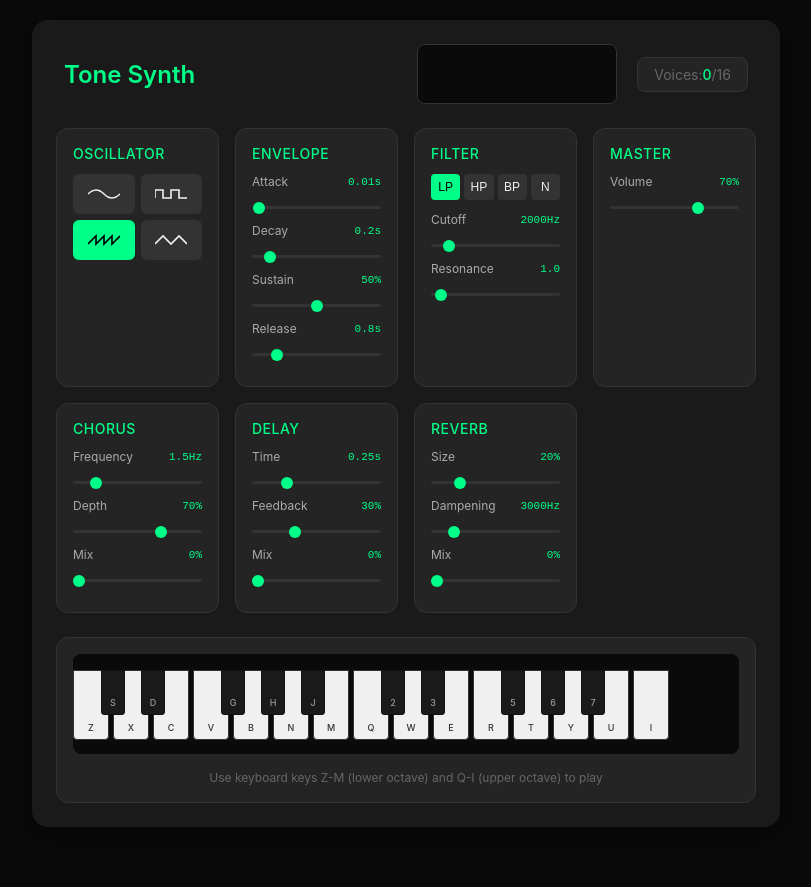
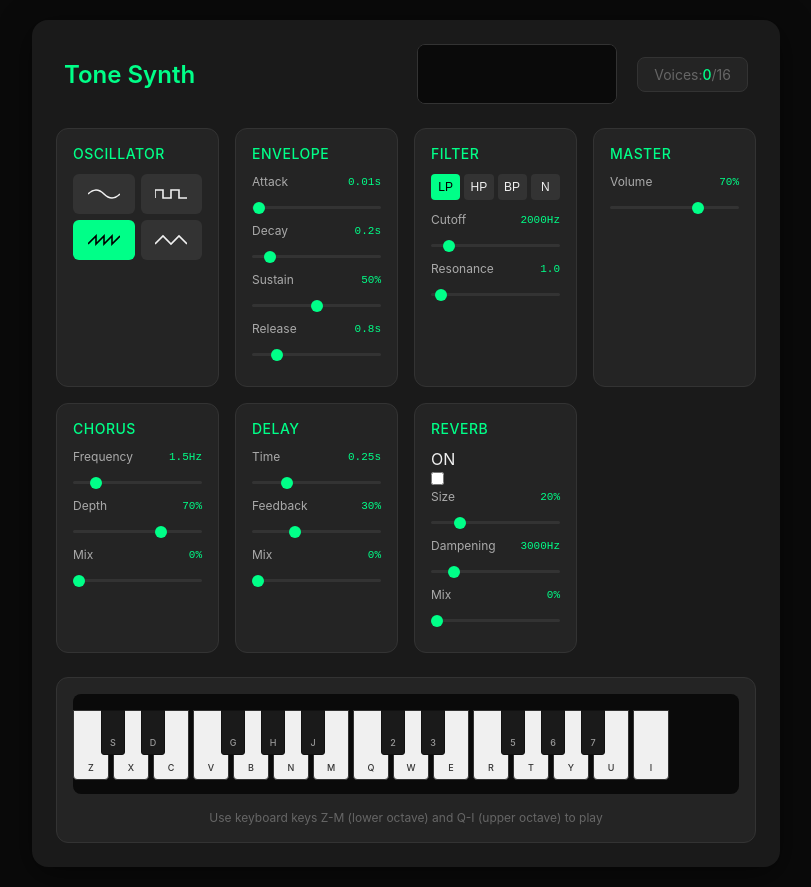
Before and after one commit to HatakeyamaOsamu/aji, a React (Vite) app: page / in a window 1280 px wide. Shown: the whole page, without its empty margins (234-1045 px from the left). Before the commit the page ends 847 px from the top, so only its background shows below. Built offline with nearby package versions, Linux system fonts and the light colour scheme.

Commit message:
Update: Add on/off switch to reverb control

```diff
--- a/src/components/Controls/ReverbControl.tsx
+++ b/src/components/Controls/ReverbControl.tsx
@@ -1,14 +1,21 @@
 import React, { useState } from 'react';
 import { useSynth } from '../../contexts/SynthContext';
 import { Slider } from '../common/Slider';
+import { Switch } from '../common/Switch';
 
 export const ReverbControl: React.FC = () => {
   const { effectController } = useSynth();
+  const [enabled, setEnabled] = useState(false);
   const [reverb, setReverb] = useState({
     size: 0.2,
     dampening: 3000,
     mix: 0
   });
+
+  const handleEnabledChange = (value: boolean) => {
+    setEnabled(value);
+    effectController.setReverbMix(value ? reverb.mix : 0);
+  };
 
   const handleSizeChange = (value: number) => {
     setReverb(prev => ({ ...prev, size: value }));
@@ -22,12 +29,22 @@ export const ReverbControl: React.FC = () => {
 
   const handleMixChange = (value: number) => {
     setReverb(prev => ({ ...prev, mix: value }));
+    if (enabled) {
       effectController.setReverbMix(value);
+    }
   };
 
   return (
     <section className="control-section reverb-section">
+      <div className="section-header">
         <h2 className="section-title">Reverb</h2>
+        <Switch
+          label="ON"
+          checked={enabled}
+          onChange={handleEnabledChange}
+        />
+      </div>
+      <div className={`control-content ${!enabled ? 'disabled' : ''}`}>
         <Slider
           label="Size"
           value={reverb.size}
@@ -55,6 +72,7 @@ export const ReverbControl: React.FC = () => {
           onChange={handleMixChange}
           displayValue={(v) => `${Math.round(v * 100)}%`}
         />
+      </div>
     </section>
   );
 };
```
Lines whose indentation alone changed are shown as unchanged.
